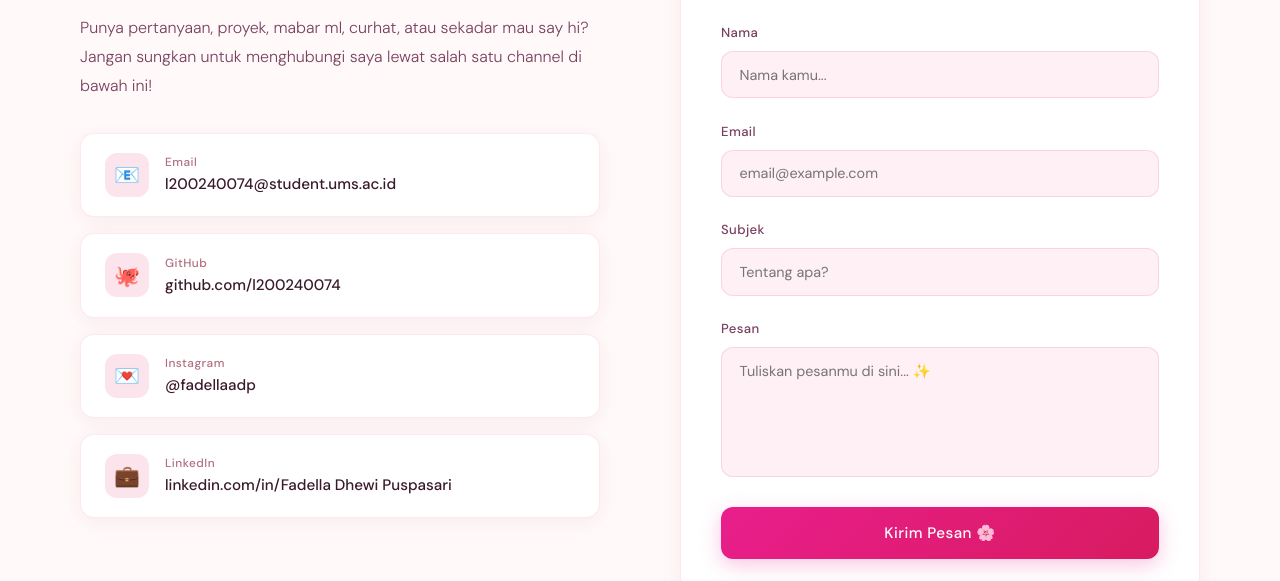
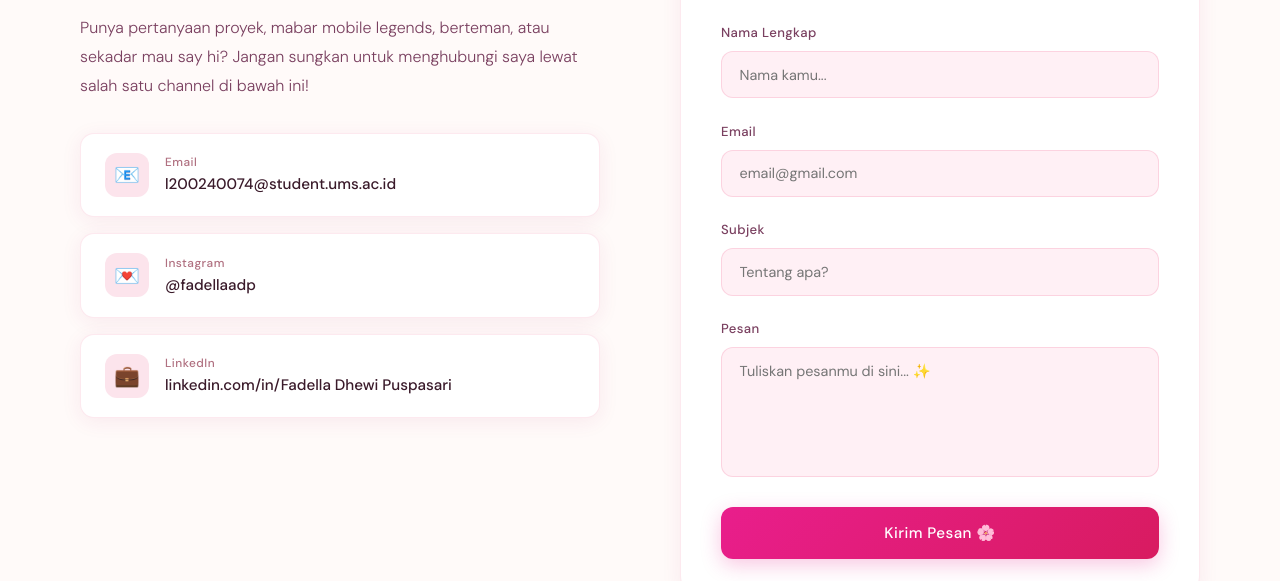
Before and after one commit to Queenpua/portofolio-fadella, a plain HTML site: page contact.html in a window 1280 px wide. Shown: the part 239-820 px from the top of the page. Drawn offline with nearby package versions, Linux system fonts and the light colour scheme; a web font is replaced by a local one.

Commit message:
Update contact.html

```diff
--- a/contact.html
+++ b/contact.html
@@ -3,7 +3,7 @@
 <head>
   <meta charset="UTF-8">
   <meta name="viewport" content="width=device-width, initial-scale=1.0">
-  <meta name="description" content="Hubungi Fadella Dhewi Puspasari — tersedia via email, GitHub, Instagram, dan LinkedIn.">
+  <meta name="description" content="Hubungi Fadella Dhewi Puspasari — tersedia via email, Instagram, dan LinkedIn.">
   <meta name="author" content="Fadella Dhewi Puspasari">
   <title>Kontak — Fadella Dhewi Puspasari</title>
   <link rel="icon" href="fadella.ico" type="image/x-icon">
@@ -34,7 +34,7 @@
         <span class="section-label">Get in Touch</span>
         <h1 class="section-title">Yuk, kita <em>ngobrol!</em> 🌷</h1>
         <p class="contact-desc">
-          Punya pertanyaan, proyek, mabar ml, curhat, atau sekadar mau say hi? Jangan sungkan untuk menghubungi saya lewat salah satu channel di bawah ini!
+          Punya pertanyaan proyek, mabar mobile legends, berteman, atau sekadar mau say hi? Jangan sungkan untuk menghubungi saya lewat salah satu channel di bawah ini!
         </p>
 
         <div class="contact-cards">
@@ -43,13 +43,6 @@
             <div class="cc-text">
               <span class="cc-label">Email</span>
               <span class="cc-val">l200240074@student.ums.ac.id</span>
-            </div>
-          </a>
-          <a href="https://github.com/l200240074-spec" target="_blank" rel="noopener noreferrer" class="contact-card" aria-label="Kunjungi profil GitHub (membuka tab baru)">
-            <div class="cc-icon" aria-hidden="true">🐙</div>
-            <div class="cc-text">
-              <span class="cc-label">GitHub</span>
-              <span class="cc-val">github.com/l200240074</span>
             </div>
           </a>
           <a href="https://instagram.com/fadellaadp" target="_blank" rel="noopener noreferrer" class="contact-card" aria-label="Kunjungi Instagram @username (membuka tab baru)">
@@ -75,7 +68,7 @@
           <h2 class="contact-form-title">Kirim Pesan 💌</h2>
           <form action="#" method="post" novalidate>
             <div class="form-group">
-              <label for="nama">Nama</label>
+              <label for="nama">Nama Lengkap</label>
               <input
                 type="text"
                 id="nama"
@@ -90,7 +83,7 @@
                 type="email"
                 id="email"
                 name="email"
-                placeholder="email@example.com"
+                placeholder="email@gmail.com"
                 autocomplete="email"
               >
             </div>
```
